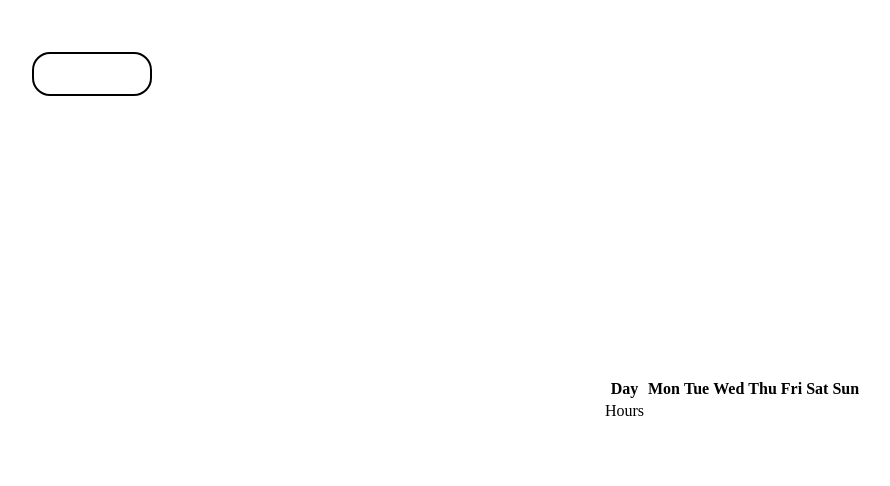
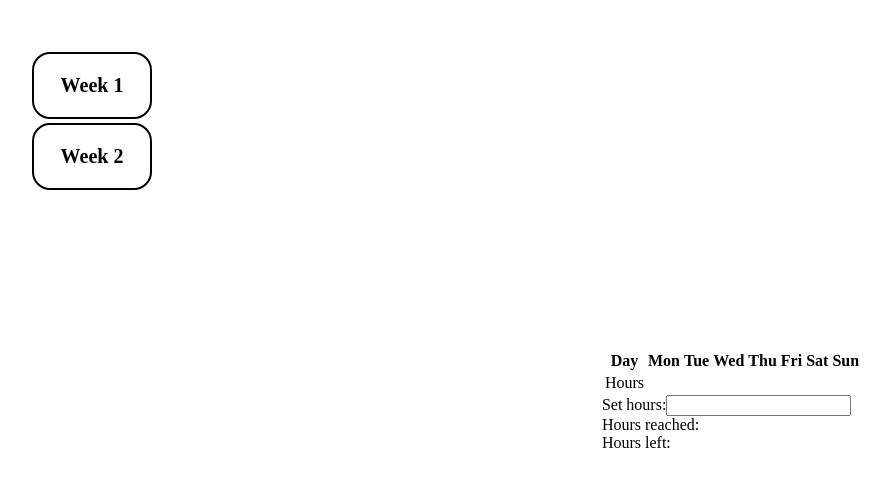
Before and after one commit to reytiartur/productivity-tracker, a plain HTML site: page index.html in a window 1280 px wide. Shown: the whole page, without its empty margins (4-894 px from the left). Drawn offline with Linux system fonts and the light colour scheme.

Commit message:
Section's for seting ang checking time-goals markup

```diff
--- a/index.html
+++ b/index.html
@@ -10,7 +10,8 @@
 <body>
     <section id="sidebar">
         <div id="weeks">
-           <div class="week"></div>
+           <div class="week">Week 1</div>
+           <div class="week">Week 2</div>
         </div>
     </section>
 
@@ -38,6 +39,12 @@
                     <td></td>
                 </tr>
             </table>
+
+            <div class="counts">
+                <label for="number">Set hours:<input type="number" name="number" id="number"></label>
+                <div class="">Hours reached:<span></span></div>
+                <div class="">Hours left:<span></span></div>
+            </div>
         </div>
     </section>
 
```
